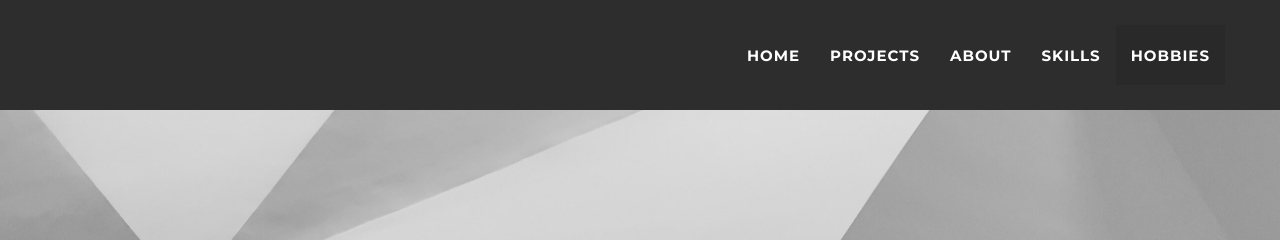
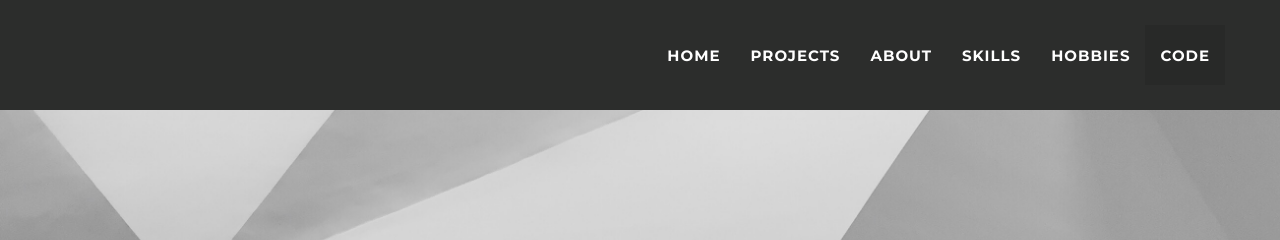
Before and after one commit to brf217/brf217.github.io, a Jekyll site: the page built from _posts/2014-07-13-project-6.markdown, in a window 1280 px wide. Shown: the top 240 px of the page. Built offline with Jekyll 4.4.1, drawn with Linux system fonts in a browser that asks for light colours.

Commit message:
Update nav.html

```diff
--- a/_includes/nav.html
+++ b/_includes/nav.html
@@ -31,6 +31,9 @@
         <li class="page-scroll">
           <a href="#hobbies">Hobbies</a>
         </li>
+        <li class="page-scroll">
+          <a href="#code">Code</a>
+        </li>
       </ul>
     </div>
     <!-- /.navbar-collapse -->
```
